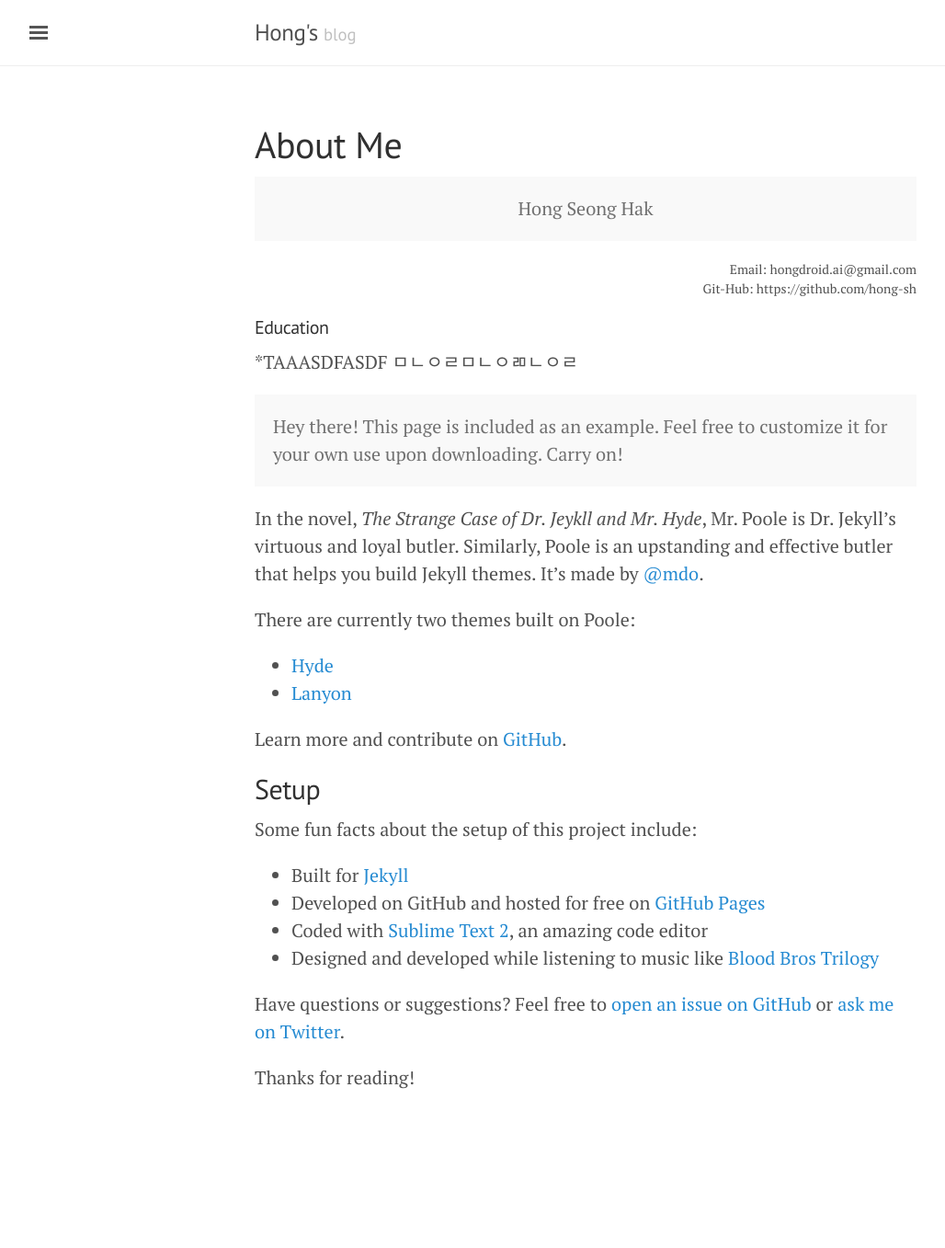
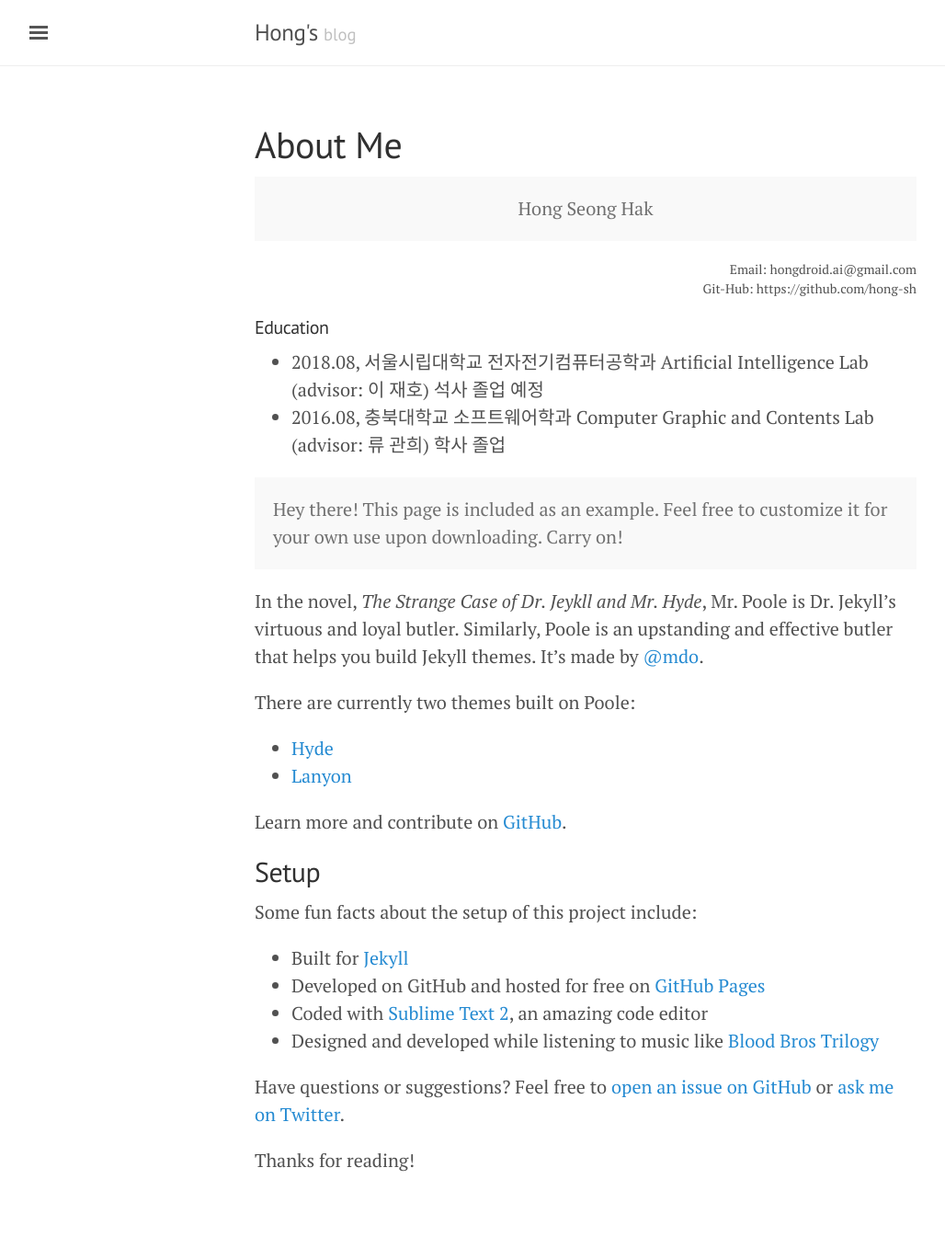
Before and after one commit to hong-sh/hong-sh.github.io, a Jekyll site: the page built from about.md, in a window 1280 px wide. Shown: the whole page at 92% size, without its empty margins (3-1031 px from the left). Built offline with Jekyll 4.4.1, drawn with Linux system fonts in a browser that asks for light colours; before the commit the page ends 1267 px from its top, so only the background shows below that.

Commit message:
about update

```diff
--- a/about.md
+++ b/about.md
@@ -8,7 +8,10 @@ title: About Me
 <br>Git-Hub: https://github.com/hong-sh</p>
 
 #### Education
-*TAAASDFASDF ㅁㄴㅇㄹㅁㄴㅇㄻㄴㅇㄹ
+* 2018.08, 서울시립대학교 전자전기컴퓨터공학과 Artificial Intelligence Lab
+(advisor: 이 재호) 석사 졸업 예정
+* 2016.08, 충북대학교 소프트웨어학과 Computer Graphic and Contents Lab
+(advisor: 류 관희) 학사 졸업
 
 <p class="message">
   Hey there! This page is included as an example. Feel free to customize it for your own use upon downloading. Carry on!
```
